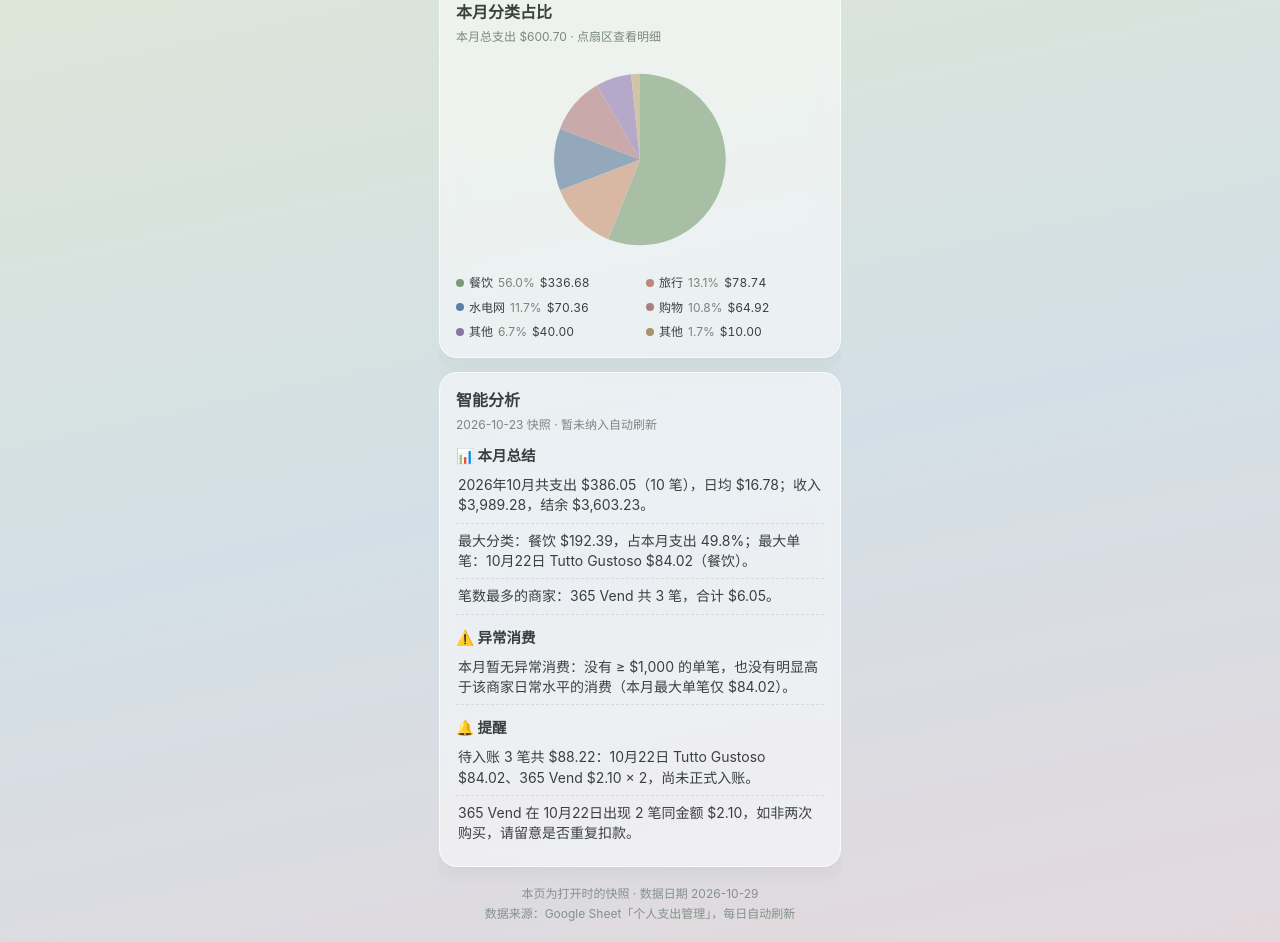
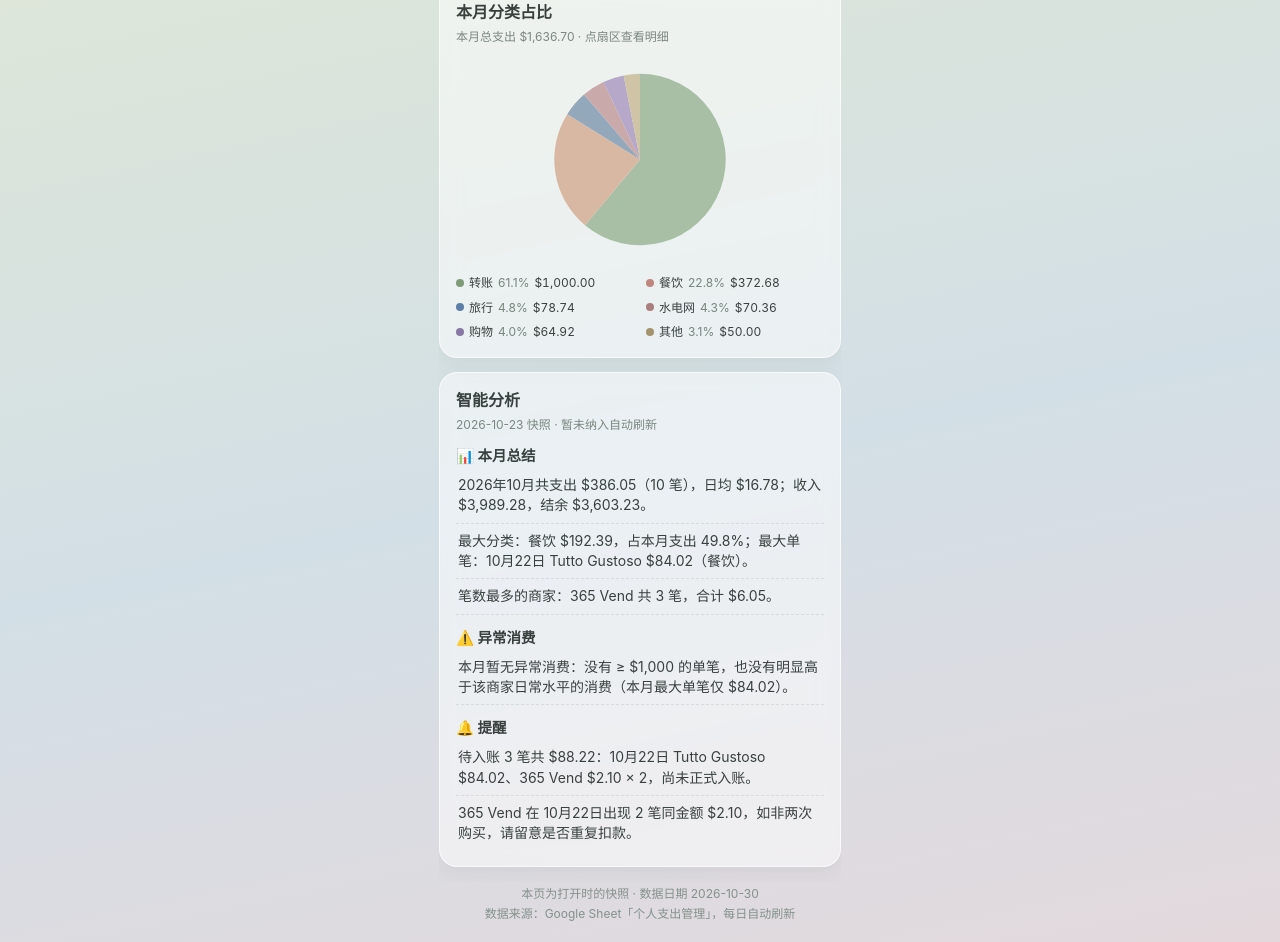
Before and after one commit to Clayyyyyyyy/xixi-expense-dashboard, a plain HTML site: page index.html in a window 1280 px wide. Shown: the part 659-1601 px from the top of the page. Drawn offline with Linux system fonts and the light colour scheme.

Commit message:
dashboard: refresh 2026-10-30

```diff
--- a/index.html
+++ b/index.html
@@ -200,33 +200,33 @@
 "use strict";
 const DATA = /*DATA_START*/
 {
- "generated_for_date": "2026-10-29",
+ "generated_for_date": "2026-10-30",
  "overview": {
   "ym": "2026-10",
   "prev_ym": "2026-09",
   "month_title": "2026年10月",
-  "income": 3989.28,
+  "income": 5983.93,
   "prev_income": 9341.12,
-  "expense": 600.7,
+  "expense": 1636.7,
   "prev_expense": 1342.74,
-  "balance": 3388.58,
-  "mom_diff": -742.04,
-  "mom_pct": -55.3,
+  "balance": 4347.23,
+  "mom_diff": 293.96,
+  "mom_pct": 21.9,
   "max_single": {
-   "merchant": "Tutto Gustoso",
-   "amount": 84.02,
-   "date": "2026-10-23"
+   "merchant": "ZELLE TO ZICHEN HE",
+   "amount": 1000.0,
+   "date": "2026-10-29"
   },
   "refunds": 0.0,
-  "ytd_expense": 11657.75,
-  "daily_avg": 20.71,
-  "days_used": 29,
-  "expense_bar_pct": 15.1
+  "ytd_expense": 12693.75,
+  "daily_avg": 54.56,
+  "days_used": 30,
+  "expense_bar_pct": 27.4
  },
  "categories": [
   {
    "name": "餐饮",
-   "amount": 336.68
+   "amount": 372.68
   },
   {
    "name": "超市",
@@ -266,47 +266,53 @@ const DATA = /*DATA_START*/
   },
   {
    "name": "转账",
-   "amount": 0.0
+   "amount": 1000.0
   },
   {
    "name": "其他",
    "amount": 40.0
   }
  ],
- "total_expense": 600.7,
+ "total_expense": 1636.7,
  "pie": [
   {
+   "name": "转账",
+   "amount": 1000.0,
+   "pct": 61.1
+  },
+  {
    "name": "餐饮",
-   "amount": 336.68,
-   "pct": 56.0
+   "amount": 372.68,
+   "pct": 22.8
   },
   {
    "name": "旅行",
    "amount": 78.74,
-   "pct": 13.1
+   "pct": 4.8
   },
   {
    "name": "水电网",
    "amount": 70.36,
-   "pct": 11.7
+   "pct": 4.3
   },
   {
    "name": "购物",
    "amount": 64.92,
-   "pct": 10.8
+   "pct": 4.0
   },
   {
    "name": "其他",
-   "amount": 40.0,
-   "pct": 6.7
-  },
-  {
-   "name": "其他",
-   "amount": 10.0,
-   "pct": 1.7
+   "amount": 50.0,
+   "pct": 3.1
   }
  ],
  "top10": [
+  {
+   "date": "2026-10-29",
+   "merchant": "ZELLE TO ZICHEN HE",
+   "amount": 1000.0,
+   "cat": "转账"
+  },
   {
    "date": "2026-10-23",
    "merchant": "Tutto Gustoso",
@@ -320,16 +326,16 @@ const DATA = /*DATA_START*/
    "cat": "旅行"
   },
   {
+   "date": "2026-10-29",
+   "merchant": "Kenny's Italian Kitchen",
+   "amount": 77.0,
+   "cat": "餐饮"
+  },
+  {
    "date": "2026-10-25",
    "merchant": "AT&T",
    "amount": 70.36,
    "cat": "水电网"
-  },
-  {
-   "date": "2026-10-28",
-   "merchant": "Kenny's Italian Kitchen",
-   "amount": 66.0,
-   "cat": "餐饮"
   },
   {
    "date": "2026-10-12",
@@ -360,15 +366,17 @@ const DATA = /*DATA_START*/
    "merchant": "Caddo Lake Lighthouse",
    "amount": 40.0,
    "cat": "其他"
-  },
-  {
-   "date": "2026-10-25",
-   "merchant": "In-N-Out Burger",
-   "amount": 15.32,
-   "cat": "餐饮"
   }
  ],
  "top_merchants": [
+  {
+   "name": "ZELLE TO ZICHEN HE",
+   "amount": 1000.0,
+   "count": 1,
+   "cats": [
+    "转账"
+   ]
+  },
   {
    "name": "Tutto Gustoso",
    "amount": 84.02,
@@ -386,38 +394,26 @@ const DATA = /*DATA_START*/
    ]
   },
   {
+   "name": "Kenny's Italian Kitchen",
+   "amount": 77.0,
+   "count": 1,
+   "cats": [
+    "餐饮"
+   ]
+  },
+  {
    "name": "AT&T",
    "amount": 70.36,
    "count": 1,
    "cats": [
     "水电网"
    ]
-  },
-  {
-   "name": "Kenny's Italian Kitchen",
-   "amount": 66.0,
-   "count": 1,
-   "cats": [
-    "餐饮"
-   ]
-  },
-  {
-   "name": "Pop Mart",
-   "amount": 64.92,
-   "count": 1,
-   "cats": [
-    "购物"
-   ]
   }
  ],
  "daily": {
-  "start": "2026-10-01",
-  "end": "2026-10-28",
+  "start": "2026-10-02",
+  "end": "2026-10-29",
   "days": [
-   {
-    "date": "2026-10-01",
-    "amount": 0.0
-   },
    {
     "date": "2026-10-02",
     "amount": 0.0
@@ -524,27 +520,47 @@ const DATA = /*DATA_START*/
    },
    {
     "date": "2026-10-28",
-    "amount": 66.0
+    "amount": 0.0
+   },
+   {
+    "date": "2026-10-29",
+    "amount": 1102.0
    }
   ],
   "max": {
-   "date": "2026-10-19",
-   "amount": 131.6,
-   "index": 18
+   "date": "2026-10-29",
+   "amount": 1102.0,
+   "index": 27
   },
   "min": {
-   "date": "2026-10-01",
+   "date": "2026-10-02",
    "amount": 0.0,
    "index": 0
   }
  },
  "recent": [
   {
-   "date": "2026-10-28",
+   "date": "2026-10-29",
    "merchant": "Kenny's Italian Kitchen",
-   "amount": 66.0,
+   "amount": 77.0,
    "cat": "餐饮",
    "account": "CREDIT CARD …5804",
+   "status": "已入账"
+  },
+  {
+   "date": "2026-10-29",
+   "merchant": "ZELLE TO ZICHEN HE",
+   "amount": 1000.0,
+   "cat": "转账",
+   "account": "EVERYDAY CHECKING ...0436 …0436",
+   "status": "待入账"
+  },
+  {
+   "date": "2026-10-29",
+   "merchant": "Starbucks",
+   "amount": 25.0,
+   "cat": "餐饮",
+   "account": "EVERYDAY CHECKING ...0436 …0436",
    "status": "待入账"
   },
   {
@@ -642,22 +658,6 @@ const DATA = /*DATA_START*/
    "cat": "旅行",
    "account": "CREDIT CARD …5804",
    "status": "已入账"
-  },
-  {
-   "date": "2026-10-19",
-   "merchant": "Craft Burger & Brew",
-   "amount": 42.86,
-   "cat": "餐饮",
-   "account": "CREDIT CARD …5804",
-   "status": "已入账"
-  },
-  {
-   "date": "2026-10-13",
-   "merchant": "365 VEND",
-   "amount": 1.85,
-   "cat": "餐饮",
-   "account": "Discover it …1272",
-   "status": "已入账"
   }
  ],
  "monthly": [
@@ -726,22 +726,22 @@ const DATA = /*DATA_START*/
   },
   {
    "ym": "2026-10",
-   "income": 3989.28,
-   "expense": 600.7,
-   "balance": 3388.58,
-   "rate": 84.9
+   "income": 5983.93,
+   "expense": 1636.7,
+   "balance": 4347.23,
+   "rate": 72.6
   }
  ],
  "monthly_total": {
-  "income": 57673.85,
-  "expense": 11657.75,
-  "balance": 46016.1,
-  "rate": 79.8
+  "income": 59668.5,
+  "expense": 12693.75,
+  "balance": 46974.75,
+  "rate": 78.7
  },
  "combo": {
   "max": 9834.7,
   "min": 3355.71,
-  "latest_income": 3989,
+  "latest_income": 5984,
   "latest_ym": "2026-10"
  }
 }
```
